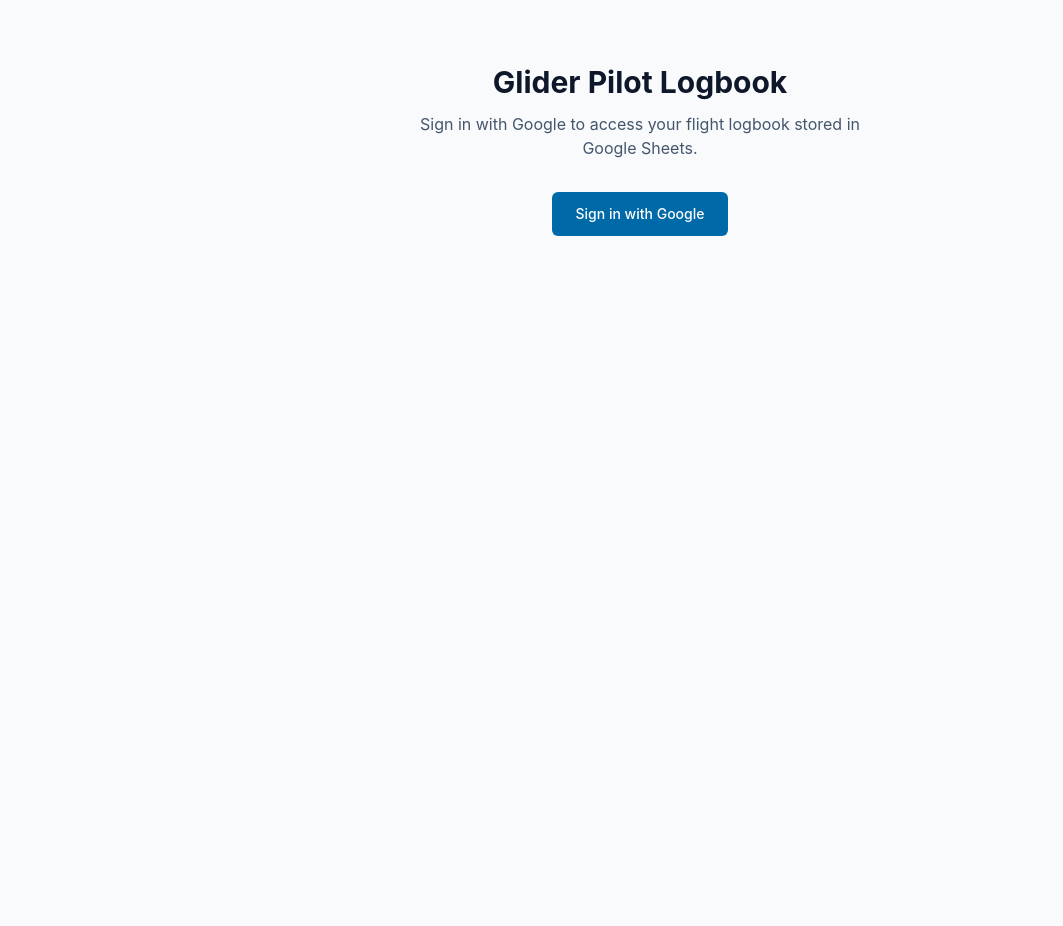
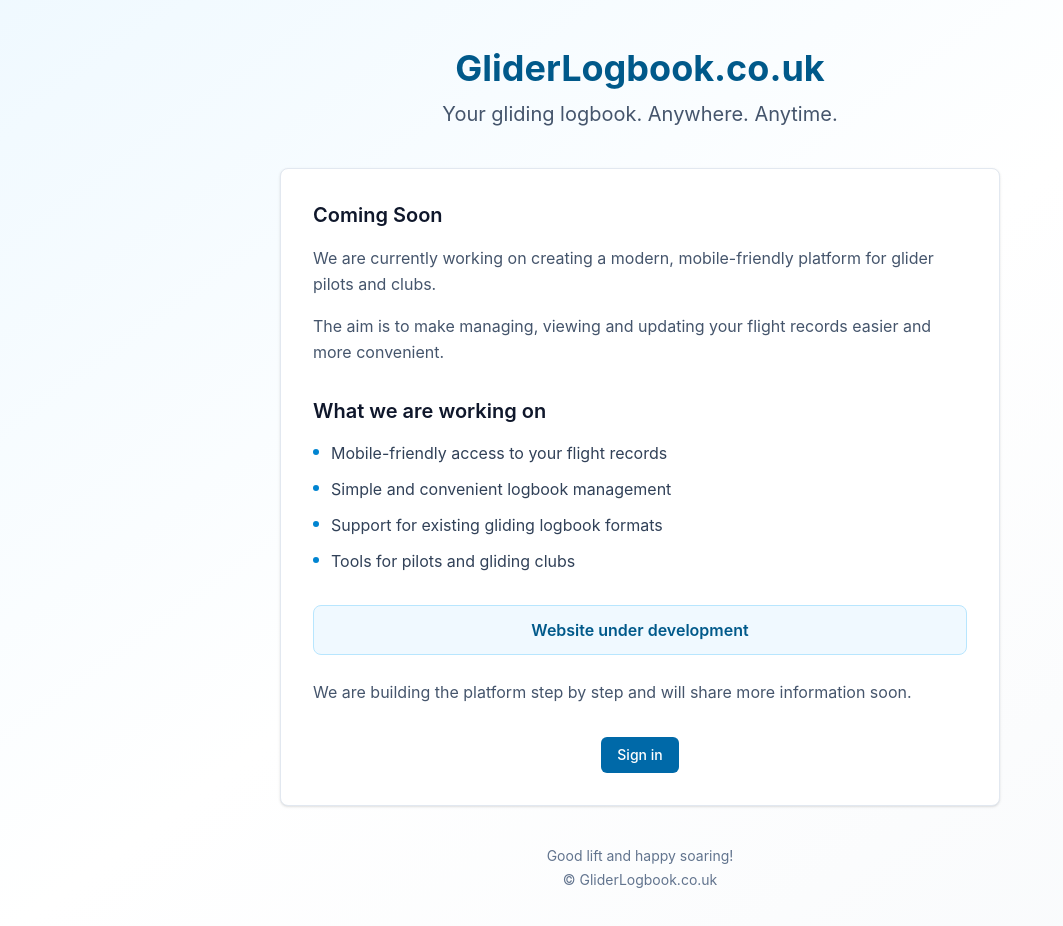
Before and after one commit to skochko/GliderPilotLogbookWeb, a Vue app: page / in a window 1280 px wide. Before the commit this address led to /login. Shown: the top 926 px of the page, without its empty margins (0-1063 px from the left). Before the commit the page ends 800 px from the top, so only its background shows below. Built offline with nearby package versions, Linux system fonts and the light colour scheme; no server answers.

Commit message:
add landing

```diff
--- a/index.html
+++ b/index.html
@@ -4,7 +4,11 @@
     <meta charset="UTF-8">
     <link rel="icon" href="/favicon.ico">
     <meta name="viewport" content="width=device-width, initial-scale=1.0">
-    <title>Glider Pilot Logbook</title>
+    <title>GliderLogbook.co.uk</title>
+    <meta
+      name="description"
+      content="GliderLogbook.co.uk — A modern way to manage your gliding logbook."
+    />
   </head>
   <body>
     <div id="app"></div>
--- a/src/components/AppShell.vue
+++ b/src/components/AppShell.vue
@@ -11,7 +11,7 @@
 const menuOpen = ref(false)
 
 const navItems = [
-  { to: '/', label: 'Dashboard' },
+  { to: '/dashboard', label: 'Dashboard' },
   { to: '/flights', label: 'Flights' },
   { to: '/settings', label: 'Settings' },
   { to: '/summary', label: 'Summary' },
@@ -19,7 +19,7 @@
 ]
 
 function isActive(path: string): boolean {
-  if (path === '/') return route.path === '/'
+  if (path === '/dashboard') return route.path === '/dashboard'
   return route.path.startsWith(path)
 }
 
@@ -62,7 +62,7 @@
               <path v-else stroke-linecap="round" stroke-linejoin="round" d="M6 18L18 6M6 6l12 12" />
             </svg>
           </button>
-          <RouterLink to="/" class="truncate text-lg font-semibold text-sky-800">
+          <RouterLink to="/dashboard" class="truncate text-lg font-semibold text-sky-800">
             Glider Pilot Logbook
           </RouterLink>
           <nav v-if="user?.has_logbook" class="hidden items-center gap-1 sm:flex">
--- a/src/router/index.ts
+++ b/src/router/index.ts
@@ -5,6 +5,12 @@
 const router = createRouter({
   history: createWebHistory(import.meta.env.BASE_URL),
   routes: [
+    {
+      path: '/',
+      name: 'landing',
+      component: () => import('@/views/LandingView.vue'),
+      meta: { guestLanding: true },
+    },
     {
       path: '/login',
       name: 'login',
@@ -18,7 +24,7 @@
       meta: { requiresAuth: true },
     },
     {
-      path: '/',
+      path: '/dashboard',
       name: 'dashboard',
       component: () => import('@/views/DashboardView.vue'),
       meta: { requiresAuth: true, requiresLogbook: true },
@@ -78,7 +84,8 @@
   if (authParam === 'success') {
     await fetchMe()
     show('Signed in successfully.', 'success')
-    return { path: to.path, query: {}, replace: true }
+    const destination = user.value?.has_logbook ? { name: 'dashboard' as const } : { name: 'connect' as const }
+    return { ...destination, replace: true }
   }
   if (authParam === 'error') {
     clear()
@@ -87,8 +94,13 @@
   }
 
   const isGuestRoute = Boolean(to.meta.guest)
+  const isGuestLanding = Boolean(to.meta.guestLanding)
   const requiresAuth = Boolean(to.meta.requiresAuth)
   const requiresLogbook = Boolean(to.meta.requiresLogbook)
+
+  if (isGuestLanding && user.value) {
+    return user.value.has_logbook ? { name: 'dashboard' } : { name: 'connect' }
+  }
 
   if (requiresAuth && !user.value) {
     return { name: 'login', query: { redirect: to.fullPath } }
--- a/src/views/ConnectLogbookView.vue
+++ b/src/views/ConnectLogbookView.vue
@@ -35,7 +35,7 @@
     if (ok) {
       await fetchMe()
       show('Logbook connected successfully.', 'success')
-      await router.push('/')
+      await router.push('/dashboard')
     }
   } finally {
     urlBusy.value = false
@@ -54,7 +54,7 @@
     if (ok) {
       await fetchMe()
       show('Logbook connected successfully.', 'success')
-      await router.push('/')
+      await router.push('/dashboard')
     }
   } catch (err) {
     pickerError.value = err instanceof Error ? err.message : 'Picker failed'
--- /dev/null
+++ b/src/views/LandingView.vue
@@ -0,0 +1,68 @@
+<script setup lang="ts">
+import { RouterLink } from 'vue-router'
+
+const features = [
+  'Mobile-friendly access to your flight records',
+  'Simple and convenient logbook management',
+  'Support for existing gliding logbook formats',
+  'Tools for pilots and gliding clubs',
+]
+</script>
+
+<template>
+  <div class="min-h-screen bg-gradient-to-br from-sky-50 via-white to-slate-50 text-slate-800">
+    <div class="mx-auto flex min-h-screen max-w-3xl flex-col justify-center px-4 py-12 sm:px-6">
+      <header class="text-center">
+        <h1 class="text-3xl font-bold text-sky-800 sm:text-4xl">GliderLogbook.co.uk</h1>
+        <p class="mt-3 text-lg text-slate-600 sm:text-xl">Your gliding logbook. Anywhere. Anytime.</p>
+      </header>
+
+      <section class="mt-10 rounded-lg border border-slate-200 bg-white p-6 shadow-sm sm:p-8">
+        <h2 class="text-xl font-semibold text-slate-900">Coming Soon</h2>
+
+        <p class="mt-4 text-slate-600 leading-relaxed">
+          We are currently working on creating a modern, mobile-friendly platform for glider pilots
+          and clubs.
+        </p>
+
+        <p class="mt-4 text-slate-600 leading-relaxed">
+          The aim is to make managing, viewing and updating your flight records easier and more
+          convenient.
+        </p>
+
+        <h2 class="mt-8 text-xl font-semibold text-slate-900">What we are working on</h2>
+
+        <ul class="mt-4 space-y-3 text-slate-700">
+          <li v-for="feature in features" :key="feature" class="flex gap-3">
+            <span class="mt-2 h-1.5 w-1.5 shrink-0 rounded-full bg-sky-600" aria-hidden="true" />
+            <span>{{ feature }}</span>
+          </li>
+        </ul>
+
+        <div
+          class="mt-8 rounded-lg border border-sky-200 bg-sky-50 px-4 py-3 text-center text-base font-semibold text-sky-800"
+        >
+          Website under development
+        </div>
+
+        <p class="mt-6 text-slate-600 leading-relaxed">
+          We are building the platform step by step and will share more information soon.
+        </p>
+
+        <div class="mt-8 flex justify-center">
+          <RouterLink
+            to="/login"
+            class="inline-flex items-center justify-center rounded-md bg-sky-700 px-4 py-2 text-sm font-medium text-white transition hover:bg-sky-800"
+          >
+            Sign in
+          </RouterLink>
+        </div>
+      </section>
+
+      <footer class="mt-10 text-center text-sm text-slate-500">
+        <p>Good lift and happy soaring!</p>
+        <p class="mt-1">© GliderLogbook.co.uk</p>
+      </footer>
+    </div>
+  </div>
+</template>
```
